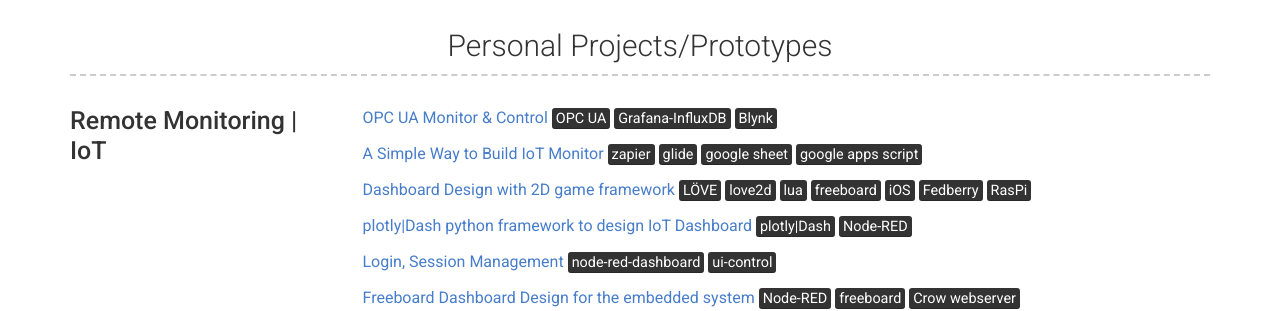
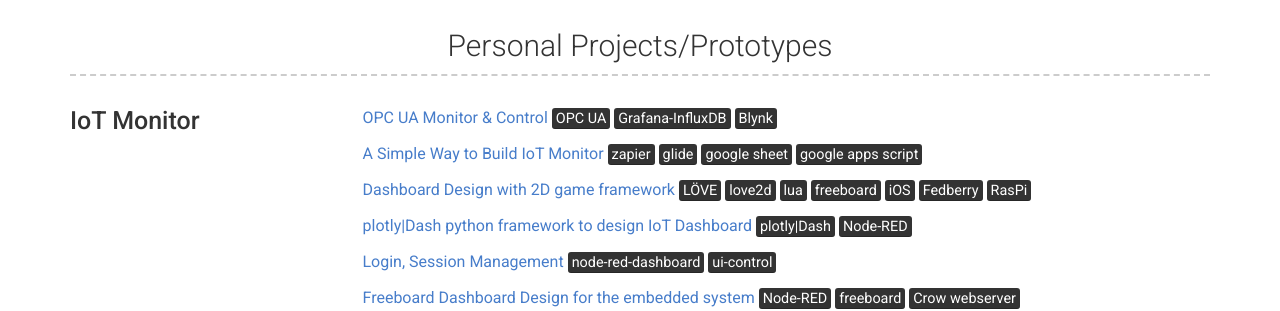
Before and after one commit to phyunsj/phyunsj.github.io, a Jekyll site: the page built from index.md, in a window 1280 px wide. Shown: the part 414-725 px from the top of the page. Built offline with Jekyll 4.4.1, drawn with Linux system fonts in a browser that asks for light colours.

Commit message:
Update projects.yml

```diff
--- a/_data/projects.yml
+++ b/_data/projects.yml
@@ -1,6 +1,6 @@
 # Project template
 
-- name: Remote Monitoring | IoT
+- name: IoT Monitor
   github: phyunsj
   description: | # this will include new lines to allow paragraphs
 
```
